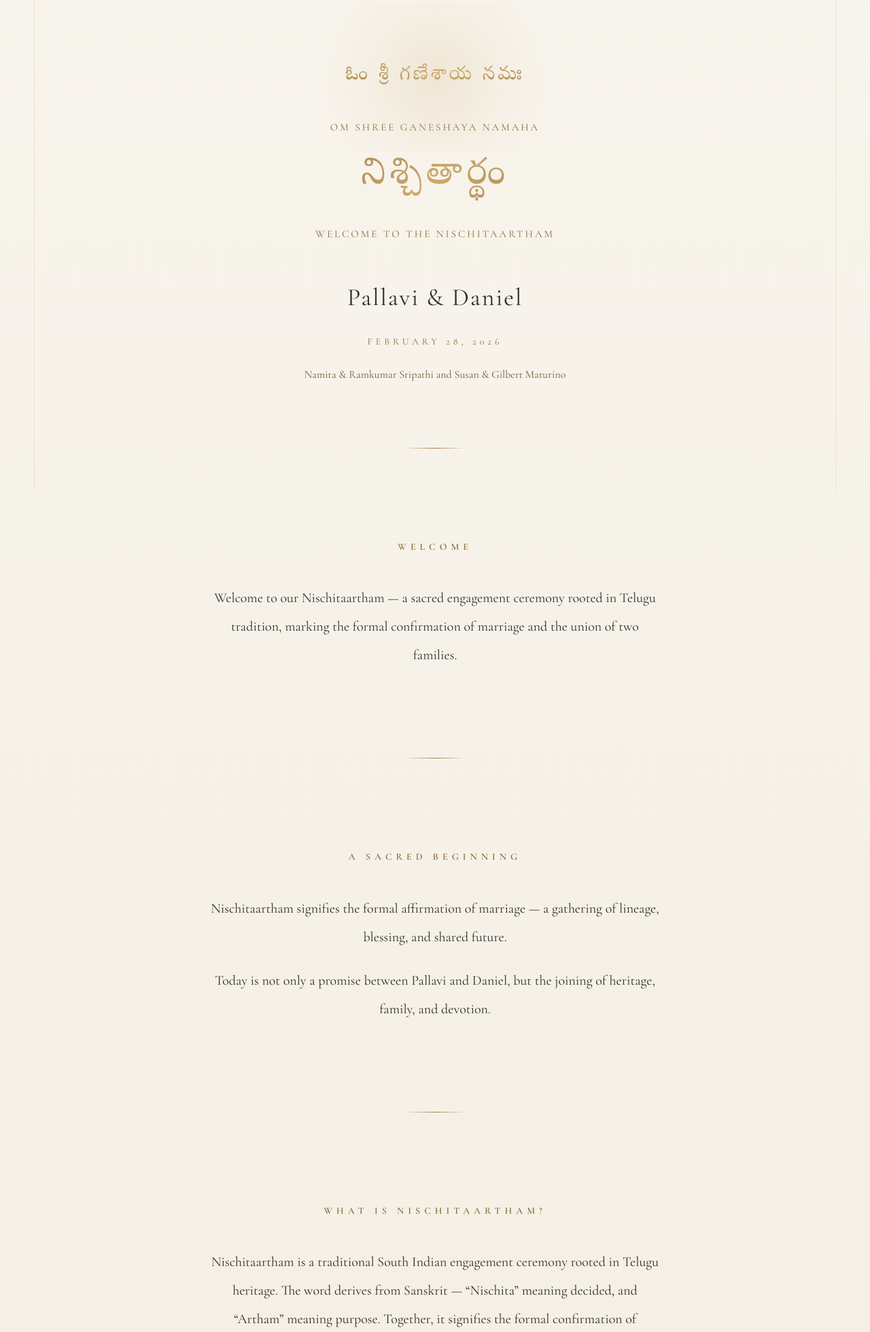
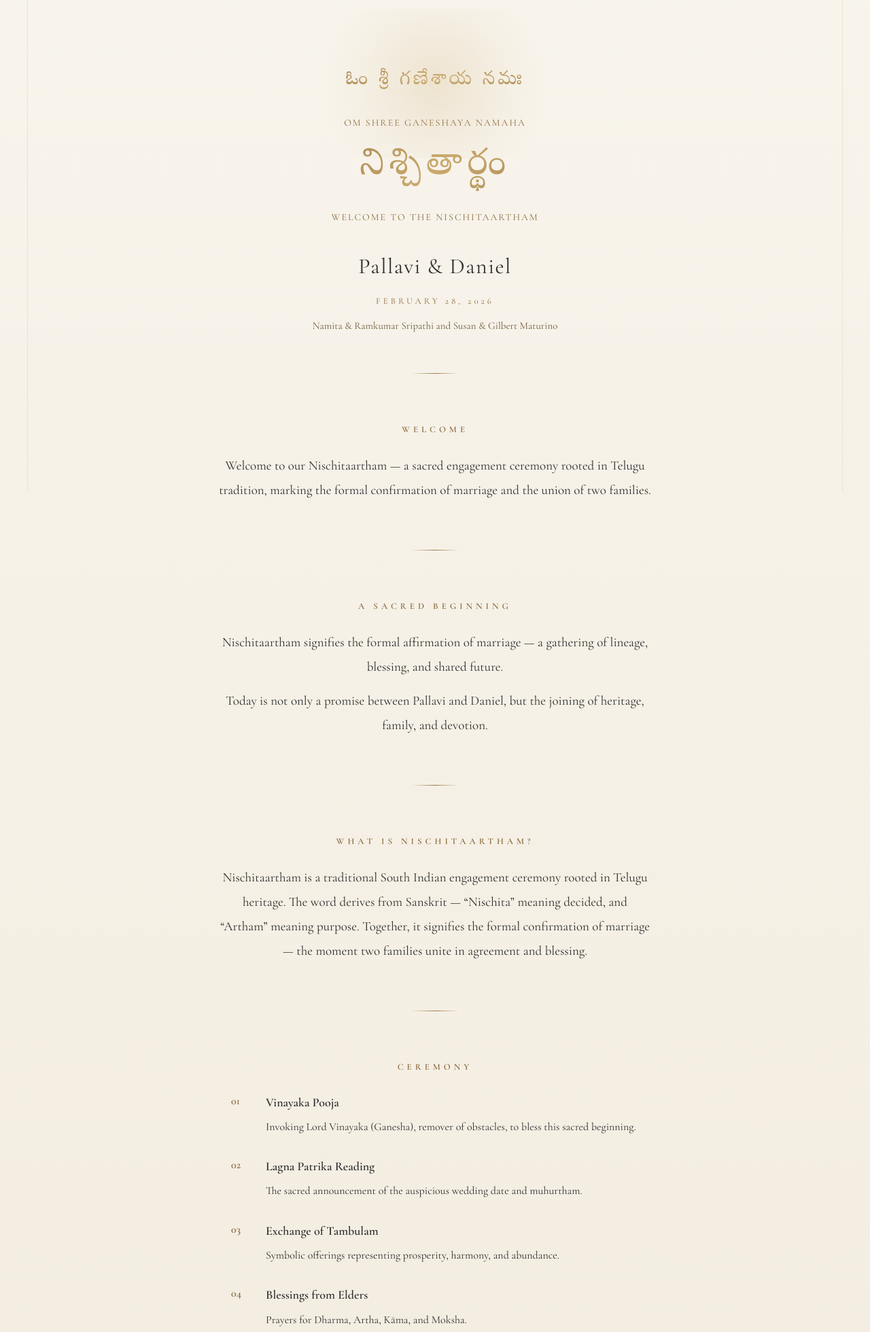
Before and after one commit to kitkatkira/pallavianddaniel, a plain HTML site: page index.html in a window 1280 px wide. Shown: the part 77-2037 px from the top of the page at 68% size. Drawn offline with nearby package versions, Linux system fonts and the light colour scheme.

Commit message:
index.html

```diff
--- a/index.html
+++ b/index.html
@@ -15,17 +15,17 @@ body {
     font-family: 'Cormorant Garamond', serif;
     background: linear-gradient(to bottom, #f8f4ec 0%, #f1e9db 100%);
     color: #2f2f2f;
-    line-height: 2.1;
+    line-height: 1.9;
 }
 
-/* Subtle architectural vertical rhythm */
+/* Subtle vertical rhythm */
 body::after {
     content: "";
     position: fixed;
     inset: 0;
     border-left: 1px solid rgba(150,120,70,0.12);
     border-right: 1px solid rgba(150,120,70,0.12);
-    margin: 0 50px;
+    margin: 0 40px;
     pointer-events: none;
 }
 
@@ -33,7 +33,7 @@ body::after {
 .container {
     max-width: 760px;
     margin: 0 auto;
-    padding: 160px 32px;
+    padding: 170px 32px 90px 32px; /* loosened header */
     text-align: center;
     position: relative;
 }
@@ -41,12 +41,12 @@ body::after {
 /* Sacred Glow */
 .sacred-glow {
     position: absolute;
-    top: 80px;
+    top: 90px;
     left: 50%;
     transform: translateX(-50%);
     width: 420px;
     height: 220px;
-    background: radial-gradient(circle, rgba(201,169,110,0.18) 0%, rgba(201,169,110,0.05) 45%, transparent 70%);
+    background: radial-gradient(circle, rgba(201,169,110,0.22) 0%, rgba(201,169,110,0.06) 45%, transparent 70%);
     z-index: 0;
     pointer-events: none;
 }
@@ -56,144 +56,6 @@ body::after {
     background: linear-gradient(135deg, #7c5b2b, #c9a96e, #8b6a3c);
     -webkit-background-clip: text;
     -webkit-text-fill-color: transparent;
-}
-
-/* Invocation */
-.invocation {
-    font-family: 'Noto Serif Telugu', serif;
-    font-size: clamp(22px, 3vw, 28px);
-    letter-spacing: 4px;
-    margin-bottom: 30px;
-    opacity: 0;
-    animation: fadeInUp 1.2s ease forwards;
-    animation-delay: 0.3s;
-}
-
-/* Main Telugu Title */
-.telugu-title {
-    font-family: 'Noto Serif Telugu', serif;
-    font-size: clamp(42px, 5vw, 54px);
-    letter-spacing: 6px;
-    margin-bottom: 10px;
-    opacity: 0;
-    animation: fadeInUp 1.4s ease forwards;
-    animation-delay: 0.8s;
-}
-
-/* Subtitle */
-.subtitle {
-    margin-top: 12px;
-    font-size: 15px;
-    letter-spacing: 3px;
-    text-transform: uppercase;
-    color: #8a6a3c;
-}
-
-.names {
-    font-size: clamp(28px, 4vw, 36px);
-    letter-spacing: 2px;
-    margin-top: 40px;
-}
-
-.date {
-    margin-top: 12px;
-    font-size: 14px;
-    letter-spacing: 5px;
-    text-transform: uppercase;
-    color: #8a6a3c;
-}
-
-.parents {
-    margin-top: 18px;
-    font-size: 16px;
-    color: #6e5a38;
-}
-
-.ornament {
-    width: 90px;
-    height: 1px;
-    margin: 90px auto;
-    background: linear-gradient(to right, transparent, #9b7a45, transparent);
-}
-
-.section {
-    margin: 130px 0;
-}
-
-.section h2 {
-    font-size: 14px;
-    letter-spacing: 6px;
-    text-transform: uppercase;
-    color: #8a6a3c;
-    margin-bottom: 40px;
-}
-
-.section p {
-    max-width: 660px;
-    margin: 0 auto 22px auto;
-    font-size: clamp(18px, 2vw, 20px);
-}
-
-/* Stepwise Ceremony */
-.steps {
-    max-width: 620px;
-    margin: 0 auto;
-    text-align: left;
-}
-
-.step {
-    display: grid;
-    grid-template-columns: 40px auto;
-    gap: 20px;
-    margin-bottom: 40px;
-}
-
-.step-number {
-    font-size: 18px;
-    color: #8a6a3c;
-    font-weight: 600;
-}
-
-.step-content strong {
-    display: block;
-    margin-bottom: 6px;
-    font-size: 20px;
-}
-
-/* Symmetrical Lunch */
-.menu-grid {
-    display: grid;
-    grid-template-columns: repeat(2, 1fr);
-    gap: 20px 120px;
-    max-width: 600px;
-    margin: 0 auto;
-    text-align: center;
-}
-
-.menu-grid p {
-    margin: 0;
-    font-size: 19px;
-}
-
-/* Elegant Hyperlink */
-.photo-link {
-    color: #8a6a3c;
-    text-decoration: none;
-    border-bottom: 1px solid rgba(138,106,60,0.4);
-    transition: all 0.3s ease;
-}
-
-.photo-link:hover {
-    border-bottom: 1px solid #8a6a3c;
-    letter-spacing: 0.5px;
-}
-
-/* Footer */
-.footer {
-    margin-top: 160px;
-    font-style: italic;
-    font-size: 15px;
-    color: #8a6a3c;
 }
 
 /* Animations */
@@ -206,6 +68,150 @@ body::after {
     body::after { margin: 0 18px; }
     .menu-grid { grid-template-columns: 1fr; }
     .step { grid-template-columns: 30px auto; }
+
+}
+
+/* Invocation */
+.invocation {
+    font-family: 'Noto Serif Telugu', serif;
+    font-size: clamp(22px, 3vw, 28px);
+    letter-spacing: 4px;
+    margin-bottom: 22px;
+    animation: floatSlow 6s ease-in-out infinite;
+}
+
+/* Main Telugu Title */
+.telugu-title {
+    font-family: 'Noto Serif Telugu', serif;
+    font-size: clamp(42px, 5vw, 54px);
+    letter-spacing: 7px;
+    margin-bottom: 10px;
+    animation: floatSlow 7s ease-in-out infinite;
+}
+
+/* Subtitle */
+.subtitle {
+    margin-top: 6px;
+    font-size: 14px;
+    letter-spacing: 2px;
+    text-transform: uppercase;
+    color: #8a6a3c;
+}
+
+.names {
+    font-size: clamp(26px, 4vw, 32px);
+    letter-spacing: 1.5px;
+    margin-top: 28px;
+}
+
+.date {
+    margin-top: 8px;
+    font-size: 13px;
+    letter-spacing: 4px;
+    text-transform: uppercase;
+    color: #8a6a3c;
+}
+
+.parents {
+    margin-top: 10px;
+    font-size: 15px;
+    color: #6e5a38;
+}
+
+.ornament {
+    width: 70px;
+    height: 1px;
+    margin: 55px auto;
+    background: linear-gradient(to right, transparent, #9b7a45, transparent);
+}
+
+.section {
+    margin: 70px 0;
+}
+
+.section h2 {
+    font-size: 13px;
+    letter-spacing: 5px;
+    text-transform: uppercase;
+    color: #8a6a3c;
+    margin-bottom: 22px;
+}
+
+.section p {
+    max-width: 640px;
+    margin: 0 auto 14px auto;
+    font-size: clamp(17px, 2vw, 19px);
+}
+
+/* Stepwise Ceremony */
+.steps {
+    max-width: 600px;
+    margin: 0 auto;
+    text-align: left;
+}
+
+.step {
+    display: grid;
+    grid-template-columns: 35px auto;
+    gap: 16px;
+    margin-bottom: 26px;
+}
+
+.step-number {
+    font-size: 16px;
+    color: #8a6a3c;
+    font-weight: 600;
+}
+
+.step-content strong {
+    display: block;
+    margin-bottom: 4px;
+    font-size: 18px;
+}
+
+/* Lunch */
+.menu-grid {
+    display: grid;
+    grid-template-columns: repeat(2, 1fr);
+    gap: 14px 80px;
+    max-width: 560px;
+    margin: 0 auto;
+    text-align: center;
+}
+
+.menu-grid p {
+    margin: 0;
+    font-size: 17px;
+}
+
+/* Hyperlink */
+.photo-link {
+    color: #8a6a3c;
+    text-decoration: none;
+    border-bottom: 1px solid rgba(138,106,60,0.4);
+    transition: all 0.3s ease;
+}
+
+.photo-link:hover {
+    border-bottom: 1px solid #8a6a3c;
+}
+
+/* Footer */
+.footer {
+    margin-top: 70px;
+    font-style: italic;
+    font-size: 14px;
+    color: #8a6a3c;
+}
+
+.footer p {
+    margin-top: 6px;
+}
+
+@media(max-width: 640px){
+    body::after { margin: 0 18px; }
+    .menu-grid { grid-template-columns: 1fr; }
+    .step { grid-template-columns: 28px auto; }
 }
 
 </style>
@@ -219,6 +225,7 @@ body::after {
 
 <div class="invocation gold-text">ఓం శ్రీ గణేశాయ నమః</div>
 <div class="subtitle">Om Shree Ganeshaya Namaha</div>
+
 <div class="telugu-title gold-text">నిశ్చితార్థం</div>
 <div class="subtitle">Welcome to the Nischitaartham</div>
 
@@ -227,7 +234,6 @@ body::after {
 <div class="parents">Namita & Ramkumar Sripathi and Susan & Gilbert Maturino</div>
 
 <div class="ornament"></div>
-
 
 <div class="section">
 <h2>Welcome</h2>
@@ -270,7 +276,7 @@ Together, it signifies the formal confirmation of marriage — the moment two fa
 <div class="step-number">01</div>
 <div class="step-content">
 <strong>Vinayaka Pooja</strong>
-Envoking Lord Vinayaka (Ganesha), the god of removing obstacles, to bless the initiation of their new life together.
+Invoking Lord Vinayaka (Ganesha), remover of obstacles, to bless this sacred beginning.
 </div>
 </div>
 
@@ -278,7 +284,7 @@ Envoking Lord Vinayaka (Ganesha), the god of removing obstacles, to bless the in
 <div class="step-number">02</div>
 <div class="step-content">
 <strong>Lagna Patrika Reading</strong>
-Both families formally announce and bless the match — a union of households, not just individuals. The sacred announcement of the auspicious wedding date and muhurtham.
+The sacred announcement of the auspicious wedding date and muhurtham.
 </div>
 </div>
 
@@ -294,7 +300,7 @@ Symbolic offerings representing prosperity, harmony, and abundance.
 <div class="step-number">04</div>
 <div class="step-content">
 <strong>Blessings from Elders</strong>
-Prayers for Dharma (purpose), Artha (prosperity), Kāma (love), and Moksha (fulfillment).
+Prayers for Dharma, Artha, Kāma, and Moksha.
 </div>
 </div>
 
@@ -308,7 +314,7 @@ A modern expression of commitment and devotion.
 
 </div>
 
-<p style="margin-top:60px;">
+<p style="margin-top:30px;">
 After Nischitaartham, the couple is officially considered engaged — marking the transition from individual to partnership.
 </p>
 
@@ -316,7 +322,7 @@ After Nischitaartham, the couple is officially considered engaged — marking th
 
 <div class="ornament"></div>
 
-<div class="section timeline">
+<div class="section">
 <h2>Timeline</h2>
 <p>11:00 AM – 12:30 PM</p>
 <p>Lunch to Follow at 1:00 PM</p>
@@ -351,7 +357,6 @@ Google Photos Album
 </p>
 </div>
 
-
 <div class="footer">
 Two families officially saying yes to forever.
 <p>ॐ शुभमस्तु (Om Shubhamastu) — May all be auspicious.</p>
```
